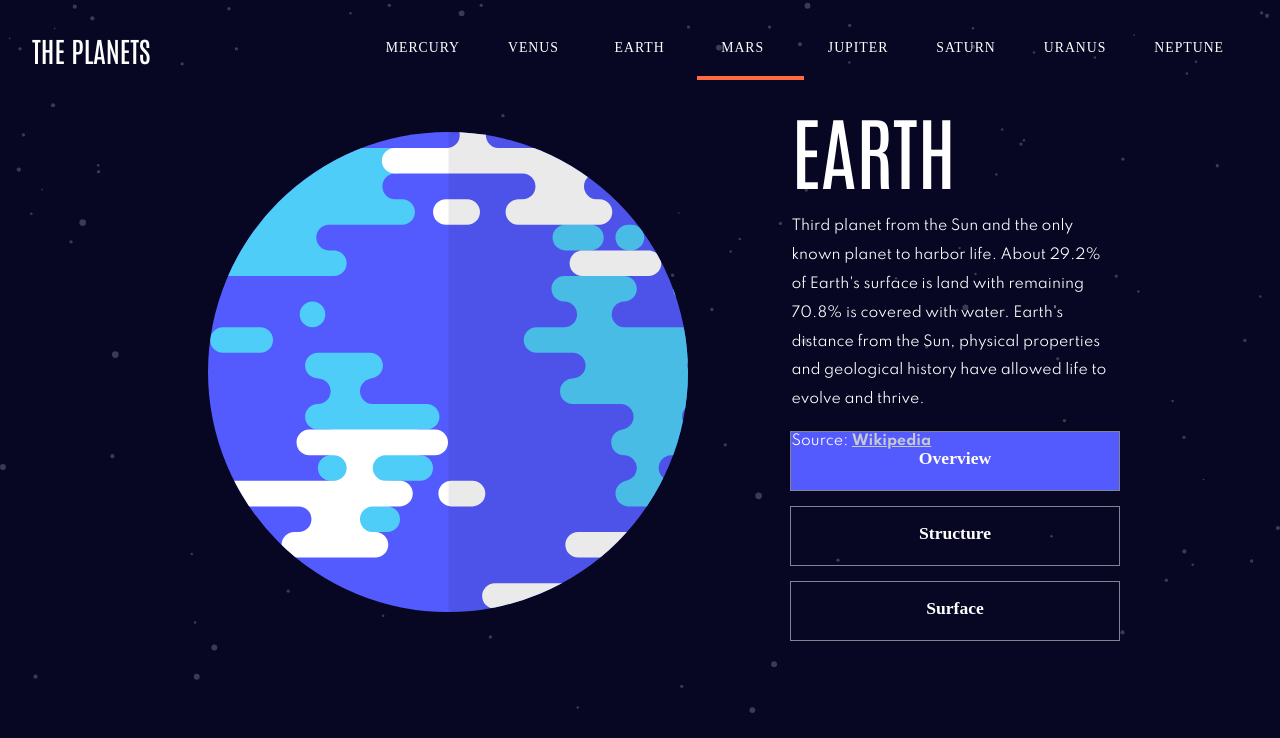
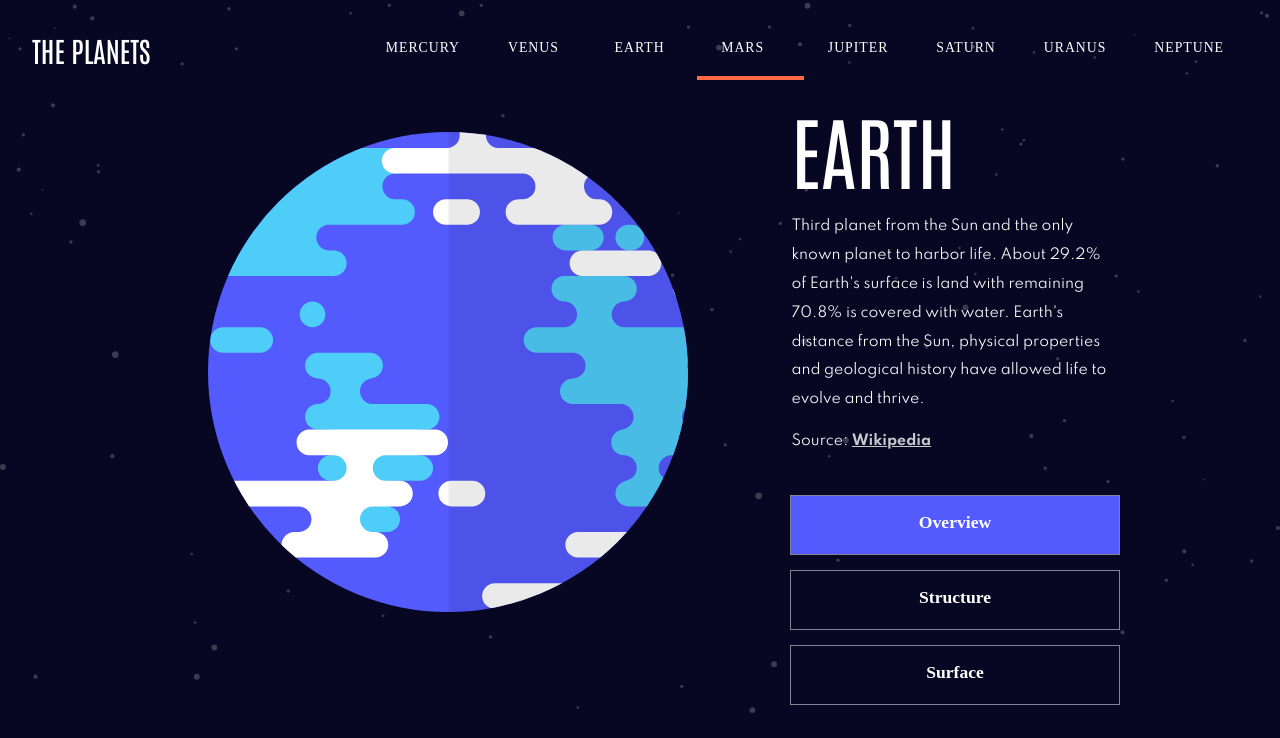
Before and after one commit to stevenabaco/planets-fact-site-reactjs, a React (Create React App) app: page /mars in a window 1280 px wide. Shown: the top 738 px of the page. Built offline with nearby package versions, Linux system fonts and the light colour scheme; the HTML template or start-up script is replaced by a standard one.

Commit message:
Adjust padding on desktop view

```diff
--- a/src/components/Planets/Planet.css
+++ b/src/components/Planets/Planet.css
@@ -451,7 +451,7 @@
 		position: absolute;
 		max-width: 27.5rem;
 		right: 10rem;
-		top: 24rem;
+		top: 28rem;
 		margin: 2rem auto;
 		height: 15rem;
 	}
```
